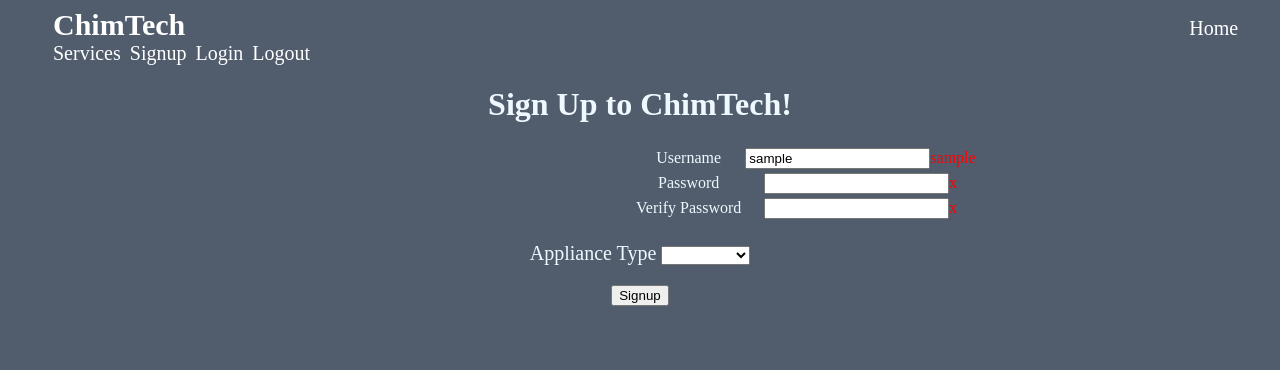
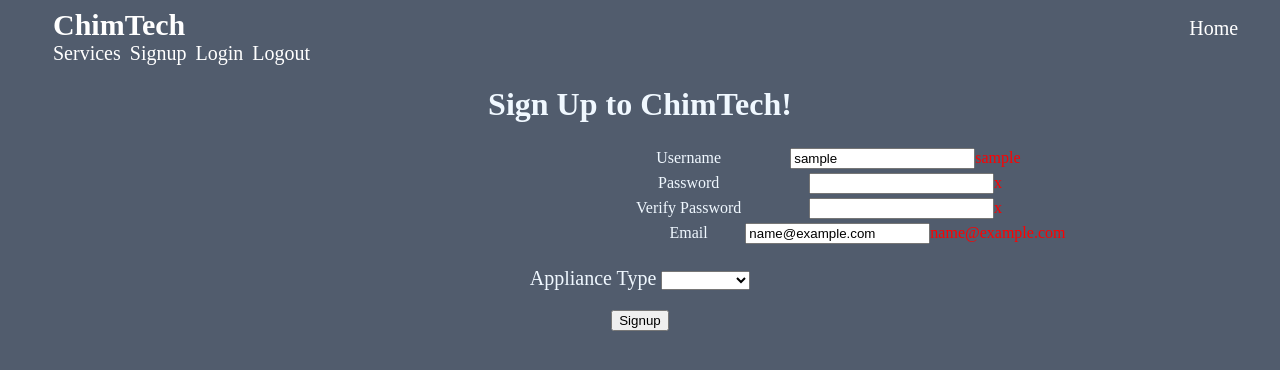
Before and after one commit to alexbrenneman/chimtech, a Flask app: template templates/signup.html in a window 1280 px wide. Shown: the top 370 px of the page. Run offline with Flask 2, Linux system fonts and the light colour scheme; the template is opened without the code that fills it: most values are stand-ins (such as "Sample title", 1, 10 or a date in 2020).

Commit message:
started adding email to signup and putting it into db.

```diff
--- a/main.py
+++ b/main.py
@@ -24,11 +24,26 @@ class User(db.Model):
     appliance = db.Column(db.String(150))
 
 
+def symbol(parameter):
+    if parameter.count("@") == 1 and parameter.count(".") ==1 :
+        return True
+    else:
+        return False
+
+# Check for spaces in function, returning True if there are no spaces
+def no_space(parameter):
+    if parameter.count(" ") == 0:
+        return True
+    else:
+        return False
+
+
 @app.route('/signup', methods=['POST', 'GET'])
 def signup():
     valid_username  = ''
     valid_password = ''
     username = ''
+    email = ''
     appliance = ''
 
 
@@ -36,6 +51,7 @@ def signup():
         username = request.form['username']
         password = request.form['password']
         verify = request.form['verify']
+        email = request.form['email']
 
 
         existing_user = User.query.filter_by(username=username).first()
@@ -47,10 +63,15 @@ def signup():
             if len(password) < 4 or password != verify:
                 valid_password = "Not a valid password"
 
+            if len(email) and symbol(email) and no_space(email) or email == "":
+                valid_email = ""
+            else:
+                valid_email = "Not a valid email"
 
 
-            if valid_username=="" and valid_password=="" and appliance=="":
-                new_user = User(username = username, password = password, appliance = appliance)
+
+            if valid_username=="" and valid_password=="" and appliance=="" and valid_email=="":
+                new_user = User(username = username, password = password, appliance = appliance, email = email)
                 db.session.add(new_user)
                 db.session.commit()
                 session['username'] = username
@@ -59,7 +80,7 @@ def signup():
         else:
             valid_username = 'Duplicate user'
 
-    return render_template('signup.html', valid_username=valid_username, username=username , valid_password=valid_password , appliance=appliance)
+    return render_template('signup.html', valid_username=valid_username, username=username , valid_password=valid_password , appliance=appliance , email=email)
 
 
 @app.route('/welcome', methods=['POST', 'GET'])
--- a/templates/signup.html
+++ b/templates/signup.html
@@ -22,6 +22,14 @@
                 <input name="verify" type="password"><span style="color: #ff0000">{{valid_password}}</span>
             </td>
         </tr>
+
+        <tr>
+            <td><label for="email">Email</label></td>
+            <td>
+                <input name="email" type="text" value="{{email}}" ><span style="color: #ff0000">{{valid_email}}</span>
+            </td>
+        </tr>
+
     </table>
     <form id="appliance-form" >
         <p>
```
